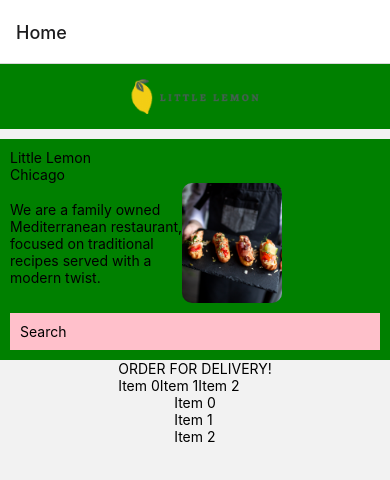
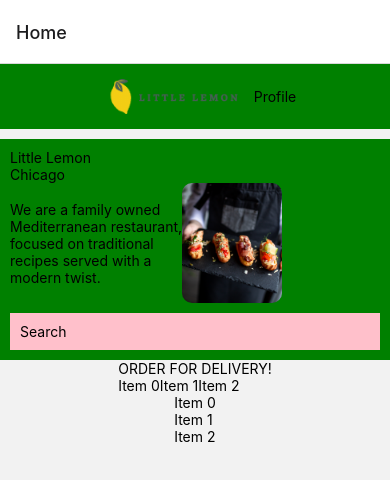
Before and after one commit to danielyoshizawa/react-native-little-lemon, a React Native app: screen /Home in a window 390 px wide. Shown: the top 480 px of the page. Built offline with nearby package versions, Linux system fonts and the light colour scheme.

Commit message:
Adding profile link

```diff
--- a/components/Header.js
+++ b/components/Header.js
@@ -1,4 +1,10 @@
-import { StyleSheet, View, Image } from 'react-native';
+import {
+  StyleSheet,
+  View,
+  Image,
+  Text,
+  Pressable,
+} from 'react-native';
 
 export default function Header(props) {
   return (
@@ -7,6 +13,13 @@
         source={require("../assets/Logo.png")}
         style={props.style.logo}
       />
+      <Pressable
+        onPress={() => {
+          props.navigation.navigate('Profile')
+        }}
+      >
+        <Text>Profile</Text>
+      </Pressable>
     </View>
   )
 }
--- a/screens/Home.js
+++ b/screens/Home.js
@@ -4,10 +4,10 @@
 import Menu from '../components/Menu'
 import FoodList from '../components/FoodList'
 
-export default function Home() {
+export default function Home({navigation}) {
   return (
     <View style={styles.container}>
-      <Header style={styles}/>
+      <Header style={styles} navigation={navigation}/>
       <Hero style={styles} />
       <Menu style={styles} />
       <FoodList style={styles} />
@@ -26,6 +26,8 @@
     alignSelf: 'stretch',
     alignItems: 'center',
     marginBottom: 10,
+    flexDirection: 'row',
+    justifyContent: 'center'
   },
   hero:{
     alignSelf: 'stretch',
```
